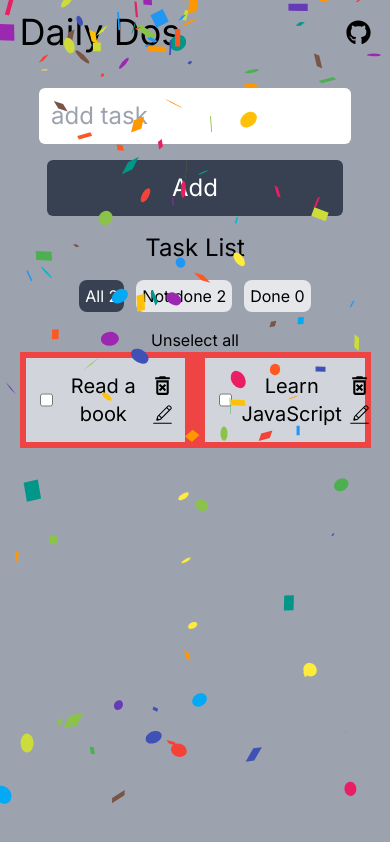
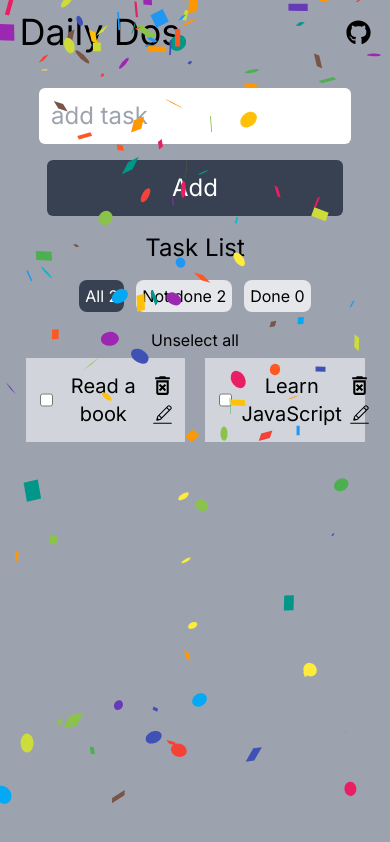
Before and after one commit to segunajibola/todos-daily, a Next.js app: page / in a window 390 px wide. Built offline with nearby package versions, Linux system fonts and the light colour scheme.

Commit message:
workOnResponsiveness

```diff
--- a/app/components/TaskLists.tsx
+++ b/app/components/TaskLists.tsx
@@ -163,7 +163,7 @@ const TaskList: React.FC = () => {
           {getFilteredTasks().length === 0 ? (
             <div className="my-10">Empty</div>
           ) : (
-            <ul className="grid grid-cols-2 gap-2 bg-red-500">
+            <ul className="grid grid-cols-2 gap-2">
               {getFilteredTasks().map((task) => (
                 <div
                   key={task.id}
```
